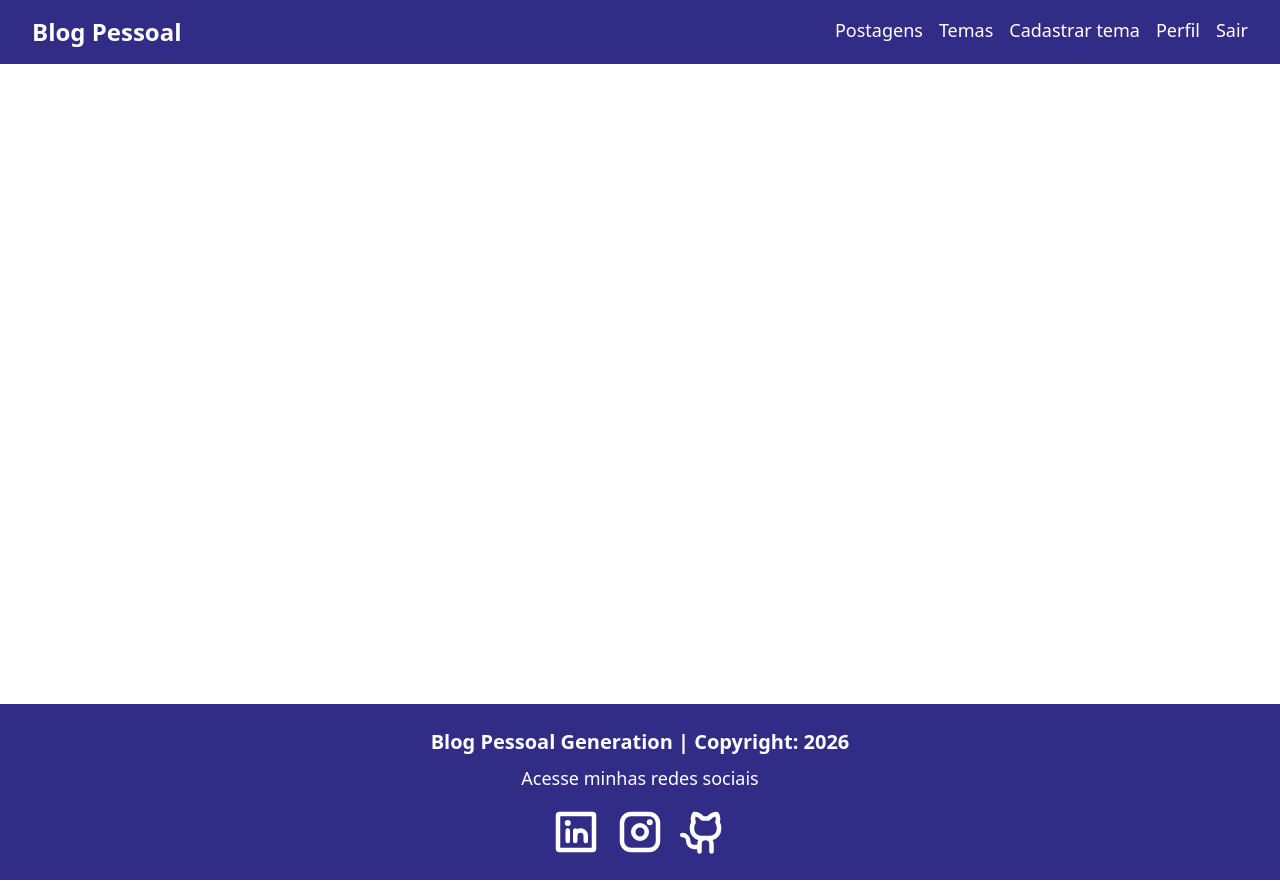
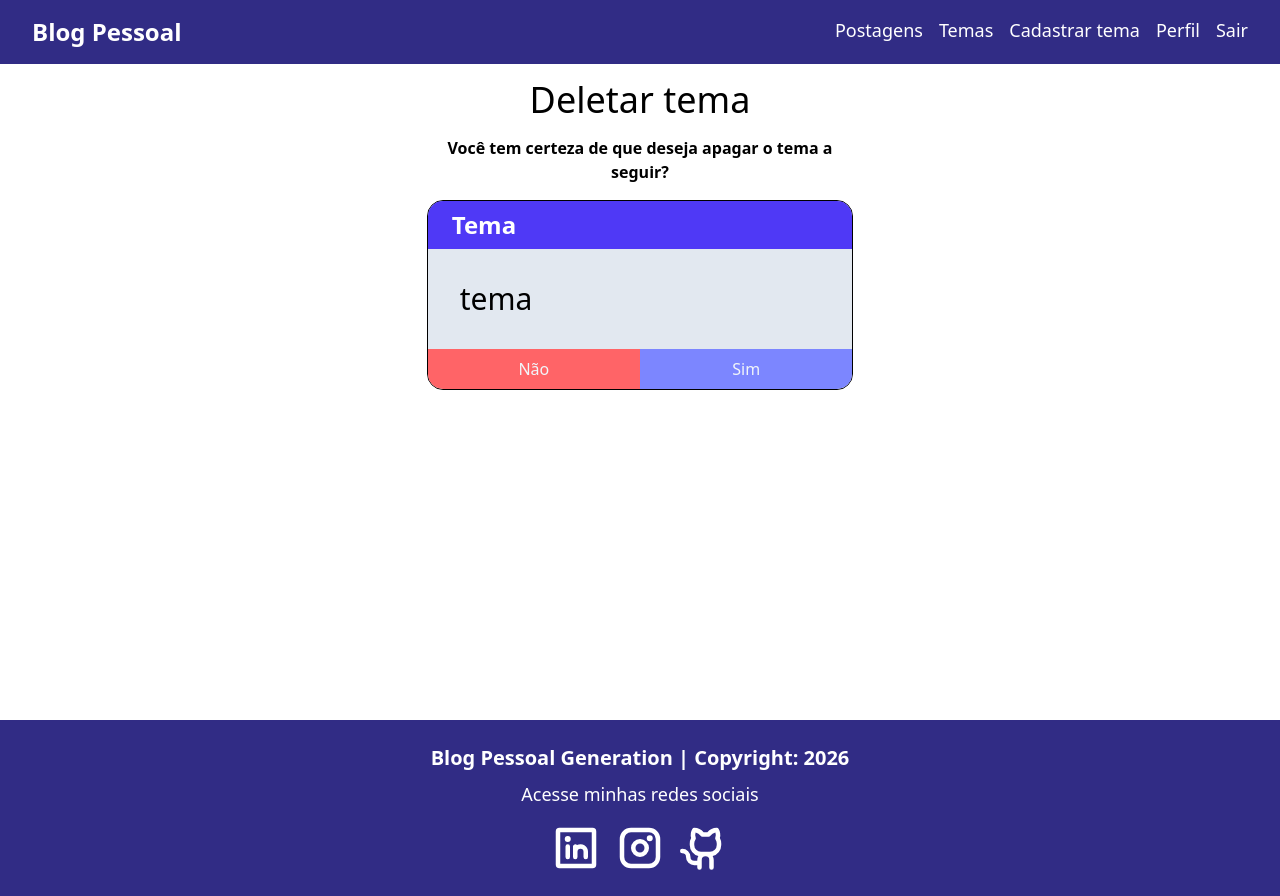
Before and after one commit to ThatianaMattos/blogpessoal, a React (Vite) app: page /deletartema/1 in a window 1280 px wide. Built offline with nearby package versions, Linux system fonts and the light colour scheme.

Commit message:
feat: adiciona componente DeletarTema (estilizacao)

```diff
--- a/src/App.tsx
+++ b/src/App.tsx
@@ -1,12 +1,13 @@
-import { BrowserRouter, Route, Routes } from "react-router-dom";
-import Footer from "./components/footer/Footer";
-import Navbar from "./components/navbar/Navbar";
-import FormTema from "./components/tema/formtema/FormTema";
-import ListaTemas from "./components/tema/listatemas/ListaTemas";
-import { AuthProvider } from "./contexts/AuthContext";
-import Cadastro from "./pages/cadastro/Cadastro";
-import Home from "./pages/home/Home";
-import Login from "./pages/login/Login";
+import { BrowserRouter, Route, Routes } from 'react-router-dom'
+import Footer from './components/footer/Footer'
+import Navbar from './components/navbar/Navbar'
+import DeletarTema from './components/tema/deletartema/DeletarTema'
+import FormTema from './components/tema/formtema/FormTema'
+import ListaTemas from './components/tema/listatemas/ListaTemas'
+import { AuthProvider } from './contexts/AuthContext'
+import Cadastro from './pages/cadastro/Cadastro'
+import Home from './pages/home/Home'
+import Login from './pages/login/Login'
 
 function App() {
 	return (
@@ -18,17 +19,18 @@
 						<Routes>
 							<Route path="/" element={<Login />} />
 							<Route path="/home" element={<Home />} />
-              <Route path="/cadastro" element={<Cadastro />} />
+							<Route path="/cadastro"	element={<Cadastro />}/>
 							<Route path="/temas" element={<ListaTemas />} />
 							<Route path="/cadastrartema" element={<FormTema />} />
 							<Route path="/editartema/:id" element={<FormTema />} />
+							<Route path="/deletartema/:id" element={<DeletarTema />} />
 						</Routes>
 					</div>
 					<Footer />
 				</BrowserRouter>
 			</AuthProvider>
 		</>
-  );
+	)
 }
 
-export default App;
+export default App
--- /dev/null
+++ b/src/components/tema/deletartema/DeletarTema.tsx
@@ -0,0 +1,28 @@
+function DeletarTema() {
+    return (
+        <div className='container w-1/3 mx-auto'>
+            <h1 className='text-4xl text-center my-4'>Deletar tema</h1>
+            <p className='text-center font-semibold mb-4'>
+                Você tem certeza de que deseja apagar o tema a seguir?</p>
+            <div className='border flex flex-col rounded-2xl overflow-hidden justify-between'>
+                <header
+                    className='py-2 px-6 bg-indigo-600 text-white font-bold text-2xl'>
+                    Tema
+                </header>
+                <p className='p-8 text-3xl bg-slate-200 h-full'>tema</p>
+                <div className="flex">
+                    <button
+                        className='text-slate-100 bg-red-400 hover:bg-red-600 w-full py-2'>
+                        Não
+                    </button>
+                    <button
+                        className='w-full text-slate-100 bg-indigo-400
+                                   hover:bg-indigo-600 flex items-center justify-center'>
+                        Sim
+                    </button>
+                </div>
+            </div>
+        </div>
+    )
+}
+export default DeletarTema
```
Lines whose indentation alone changed are shown as unchanged.
